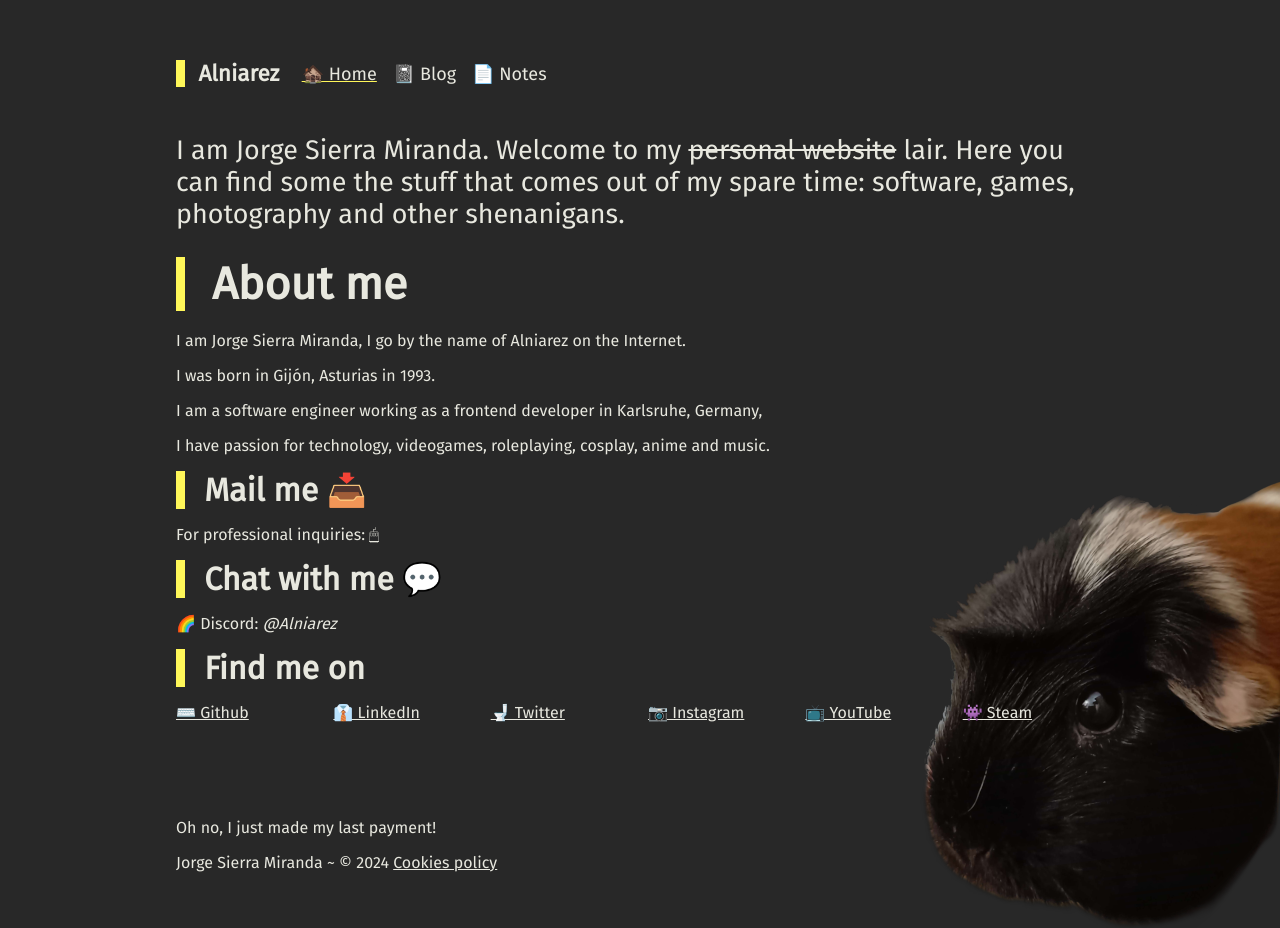
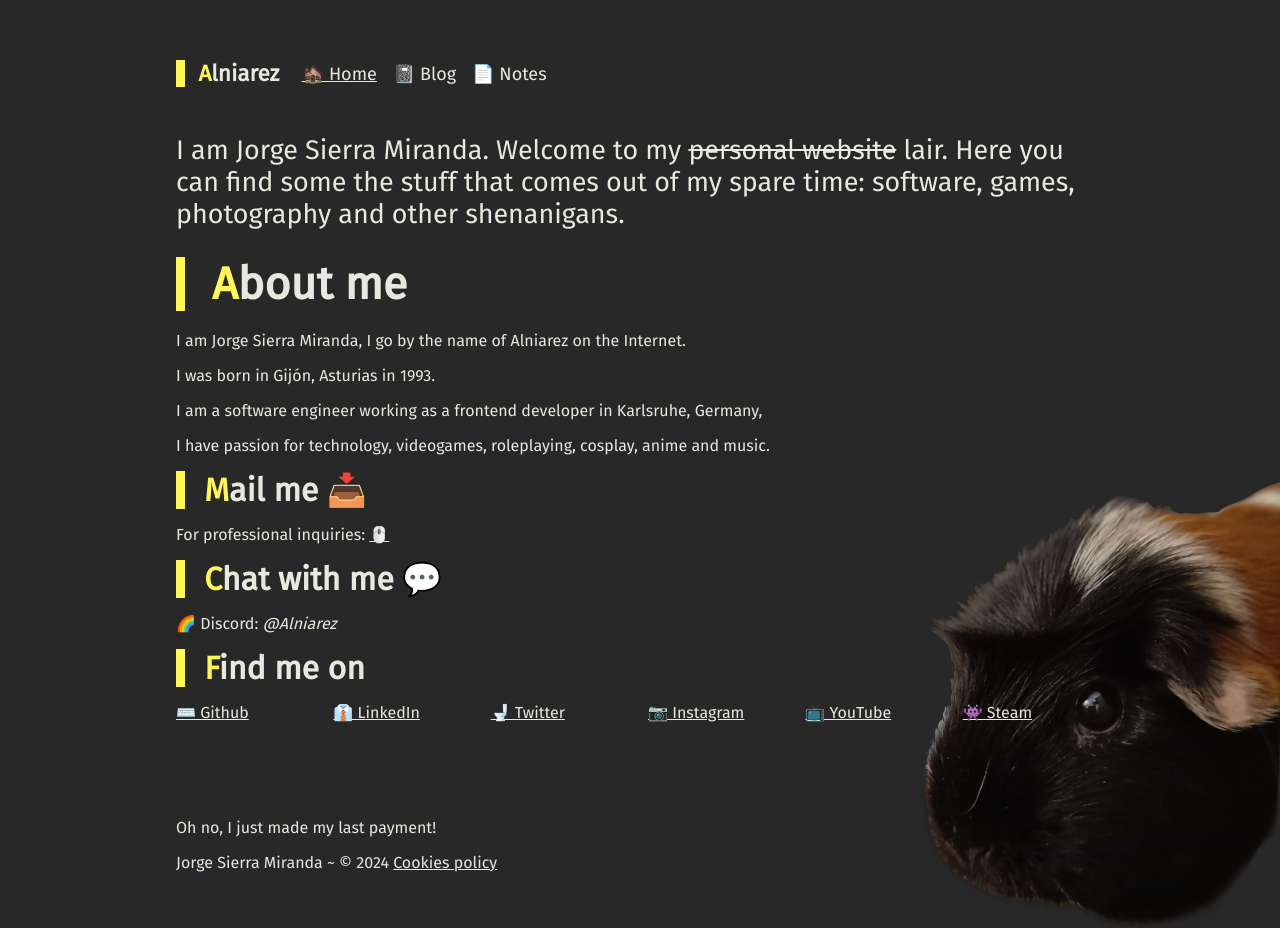
Before and after one commit to Alniarez/alniarez-web, a Jekyll site: the page built from index.md, in a window 1280 px wide. Built offline with Jekyll 4.4.1, drawn with Linux system fonts in a browser that asks for light colours.

Commit message:
Update styles

```diff
--- a/assets/css/style.css
+++ b/assets/css/style.css
@@ -4,20 +4,19 @@
 :root {
     --text-color: #e8e8df;
     --text-color-rgb: 232, 232, 223;
-  --color-0: #282828;
-  --color-1: #4e4e4d;
-  --color-2: #a8a460;
 
     --highlights-color: #fff759;
     --selection-color: #817238;
+
+    --color-bg-0: #282828;
+    --color-bg-1: #4e4e4d;
+    --color-bg-2: #101010;
+    --color-bg-tag: #a8a460;
 
     --tag-color-videogames: #2D8E39;
     --tag-color-personal: #AA2424;
     --tag-color-development: #4877E6;
     --tag-color-website: #4532A2;
-
-  --mouse-x:0;
-  --mouse-y:0;
 }
 
 ::selection {
@@ -27,13 +26,12 @@
 /* Generic elements */
 html {
     box-sizing: border-box;
-  /*font-size: 16px;*/
     font-family: "Fira Sans", sans-serif;
     overflow-x: hidden;
     scroll-behavior: smooth;
 
     color: var(--text-color);
-  background: var(--color-0);
+    background: var(--color-bg-0);
 
     background-image: url('../images/cora.small.png');
     background-position: right bottom;
@@ -50,34 +48,40 @@
     box-sizing: inherit;
 }
 
+h1, h2, h3, h4, h5, h6 {
+ &::first-letter {
+     color: var(--highlights-color);
+ }
+}
+
 h1 {
     font-size: 2.8rem;
-  margin: 20px 0;
+    margin: 1.25rem 0;
 }
 
 h2 {
     font-size: 2rem;
-  margin: 16px 0;
+    margin: 1rem 0;
 }
 
 h3 {
     font-size: 1.75rem;
-  margin: 16px 0;
+    margin: 1rem 0;
 }
 
 h4 {
     font-size: 1.5rem;
-  margin: 16px 0;
+    margin: 1rem 0;
 }
 
 h5 {
     font-size: 1.25rem;
-  margin: 10px 0;
+    margin: .625rem 0;
 }
 
 h6 {
     font-size: 1.125rem;
-  margin: 10px 0;
+    margin: .625rem 0;
 }
 
 header {
@@ -97,40 +101,40 @@
 
 hr {
     border: 0;
-  margin: 18px 0;
+    margin: 1.1rem 0;
     border-bottom: 2px solid var(--text-color);
-  border-top: 1px solid var(--color-0);
+    border-top: 1px solid var(--color-bg-0);
 }
 
 ul {
     list-style-type: none;
     padding: 0;
     margin: 2rem;
+
+    & > li {
+        padding: .01rem 1rem;
+    }
 }
 
-ul li {
-  padding: 0.01rem 1rem;
-  /*border-bottom: 1px solid var(--text-color);
-  border-top: 1px solid var(--background-color);*/
-}
+a {
+    color: inherit;
+
     /*
-ul li:first-child {
-  border-top: none;
-}
-
-ul li:last-child {
-  border-bottom: none;
+    &:focus-within::after,
+    &:hover::after {
+        content: "🔗";
+        display: inline-block;
+        text-decoration: none;
+        position: absolute;
     }
      */
-a {
-  color: inherit;
 }
 
 .hidden {
-  display: none!important;
+    display: none !important;
 }
 
-.font-sub-title{
+.font-sub-title {
     font-size: calc(0.8rem + 1.1vw)
 }
 
@@ -162,13 +166,7 @@
 dialog * {
     box-sizing: border-box;
 }
-/*
-img {
-  max-width: 100%;
-  height: auto;
-  max-height: 100%;
-}
-*/
+
 .image {
     margin-left: auto;
     margin-right: auto;
@@ -178,20 +176,32 @@
     max-height: 36rem;
 }
 
-.flex{
+.flex {
     display: flex;
+
+    &.column {
+        flex-direction: column;
+    }
 }
 
 pre {
-  background-color: var(--color-1);
+    background-color: var(--color-bg-1);
     border-radius: 0.5rem;
     padding: 0.5rem 1rem;
 
     overflow: auto;
 }
 
-.flex.column{
-  flex-direction: column;
+table tr {
+
+    & th {
+        text-decoration: underline;
+    }
+
+    & td {
+        padding: 0 0.4em;
+    }
+
 }
 
 .grid {
@@ -199,10 +209,10 @@
     gap: 1rem;
     grid-template-columns: repeat(auto-fit, minmax(7rem, 1fr));
     justify-items: start;
+
+    & > * {
+        min-width: 0;
     }
-
-.grid > * {
-  min-width: 0;
 }
 
 body {
@@ -220,50 +230,37 @@
 
 
 .grid.center,
-.flex.center{
+.flex.center {
     justify-items: center;
     align-items: center;
 }
 
-/* Navitation */
+/* Navigation */
 nav {
-    /*
-  grid-area: nav;
-  display: grid;
-  grid-template-columns: repeat( auto-fit, minmax(125px, 1fr) );
-  gap: 1.2rem 0.9rem;
-  justify-items: center;
-  */
-
     display: flex;
     flex-flow: row wrap;
-  gap:1rem;
+    gap: 1rem;
     justify-content: flex-start;
 
+    a {
+        text-decoration: none;
+        white-space: nowrap;
 
-  /*
-  position: -webkit-sticky;
-  position: sticky;
-  top: 0px;
-  */
+        &:hover {
+            text-decoration: underline;
+        }
     }
 
-nav a,
-nav span {
-  text-decoration: none;
-  white-space: nowrap;
-  /*padding: 0.1em 0.5em;*/
-}
-
-nav a:hover {
-  text-decoration: underline;
 }
 
 /* footer */
-
 footer {
     grid-area: footer;
     margin-top: 4rem;
+
+    & > #quote {
+        cursor: pointer;
+    }
 }
 
 /* Header decorations */
@@ -288,27 +285,35 @@
 }
 
 .tag {
-  font-size: 0.7rem;
-  border-radius: 0.5rem;
-  background: var(--color-2);
-  padding: 0.3rem;
-  margin: 0.1em;
+    background: var(--color-bg-tag);
+    padding: .3rem;
+    margin: .1rem;
+
+    display: inline-block;
+
+    --drop-shadow-color: var(--color-bg-2);
+
+    box-shadow: .5rem .5rem var(--drop-shadow-color);
+
+    &::first-letter {
+        color: var(--color-bg-2);
     }
 
-.tag.development {
-  background: var(--tag-color-development);
+    &.development {
+        --color-bg-tag: var(--tag-color-development);
     }
 
-.tag.personal {
-  background: var(--tag-color-personal);
+    &.personal {
+        --color-bg-tag: var(--tag-color-personal);
     }
 
-.tag.videogames {
-  background: var(--tag-color-videogames);
+    &.videogames {
+        --color-bg-tag: var(--tag-color-videogames);
     }
 
-.tag.website {
-  background: var(--tag-color-website);
+    &.website {
+        --color-bg-tag: var(--tag-color-website);
+    }
 }
 
 .info {
@@ -318,36 +323,51 @@
     margin-bottom: 1rem;
 }
 
-table tr th {
-  text-decoration: underline;
-}
-
-table tr td {
-  padding: 0 0.4em;
-}
-
 .limit-block pre {
     max-height: 35rem;
 }
 
-footer > #quote{
-  cursor: pointer;
+ul.list-post {
+    margin: 0;
+    transition: background-color 0.2s;
+
+    & > li {
+        /*border: solid 2px var(--color-bg-2);*/
+        padding: 0;
+        margin: 1rem 0;
+
+        & > a {
+            font-size: 1.3rem;
+
+            &::after {
+                content: "🔗";
+                margin-left: .1rem;
+                display: inline-block;
+                text-decoration: none;
+            }
         }
 
-ul.list-post > li:focus-within,
-ul.list-post > li:hover {
-  backdrop-filter: brightness(150%) blur(4px);
     }
 
-/*
-.note {
+    & > li:focus-within,
+    & > li:hover {
+        background-color: var(--color-bg-1);
+    }
+
+    & ul {
+        margin: .5rem;
+        /*border: solid 2px var(--color-bg-2);*/
+        padding: 1rem;
+    }
 
 }
-*/
-/*
-.fa,
-.fab,
-.fas {
-  color: var(--highlights-color);
+
+.note {
+    padding: .5rem;
+    transition: background-color 0.2s;
+
+    &:hover {
+        background-color: var(--color-bg-1);
     }
-*/
+
+}
--- a/index.md
+++ b/index.md
@@ -20,7 +20,7 @@
 
 ## Mail me 📥
 
-For professional inquiries: [🖱](#){: class="secretMailto" data-secret="uHG.fkSuqHp%40LdyjoSgUSTkuxyyLOb" onmouseover="showSecretEmail()"}
+For professional inquiries: [🖱️](#){: class="secretMailto" data-secret="uHG.fkSuqHp%40LdyjoSgUSTkuxyyLOb" onmouseover="showSecretEmail()"}
 
 ## Chat with me 💬
 
```
Also changed, not shown: notes.md (+2 -0 lines), 1 other file. Lines whose indentation alone changed are shown as unchanged.
